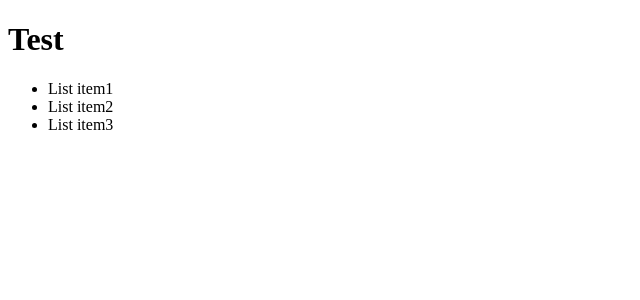
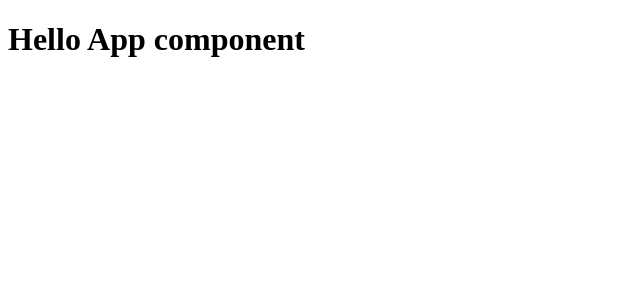
Before and after one commit to Voxaxaxa/React-online-29-11, a React (Create React App) app: page / in a window 1280 px wide. Shown: the top 300 px of the page, without its empty margins (0-640 px from the left). Built offline with nearby package versions, Linux system fonts and the light colour scheme.

Commit message:
function =>

```diff
--- a/src/index.tsx
+++ b/src/index.tsx
@@ -1,31 +1,11 @@
 import React from 'react'
 import ReactDOM from 'react-dom/client'
 
-// const title = React.createElement(
-//   'h1',
-//     {
-//       id: 'title',
-//       className: 'red',
-//     },
-//  'Hello React')
-
-const title = <h1 className='red'>Test</h1>
-
-const list = (
-  <ul>
-    <li>List item1</li>
-    <li>List item2</li>
-    <li>List item3</li>
-  </ul>
-)
-
-const content = (
-  <div>
-    {title}
-    {list}
-  </div>
-)
-
+ const App = () =>{
+  return <h1>Hello App component</h1>
+}
 
 const root = ReactDOM.createRoot(document.getElementById('root') as HTMLElement)
-root.render(<React.StrictMode>{content}</React.StrictMode>)
+root.render(<React.StrictMode>
+   <App/>
+  </React.StrictMode>)
```
